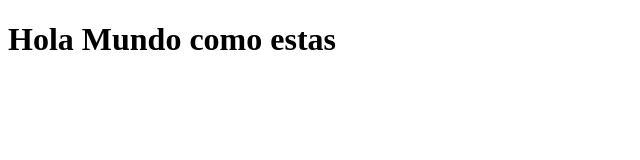
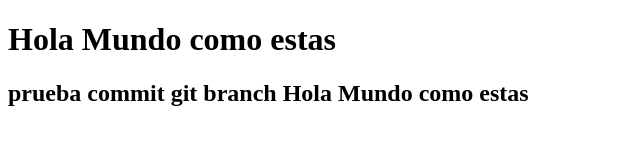
Before and after one commit to RoCo3108/diplomado_colsubsidio, a plain HTML site: page Class7/ejercicio-commit.html in a window 1280 px wide. Shown: the whole page, without its empty margins (0-640 px from the left). Drawn offline with Linux system fonts and the light colour scheme.

Commit message:
Como estas

```diff
--- a/Class7/ejercicio-commit.html
+++ b/Class7/ejercicio-commit.html
@@ -10,5 +10,9 @@
     <h1>
         Hola Mundo  como estas
     </h1>
+    <h2>
+        prueba commit git branch
+        Hola Mundo  como estas
+    </h2>
 </body>
 </html>
```
